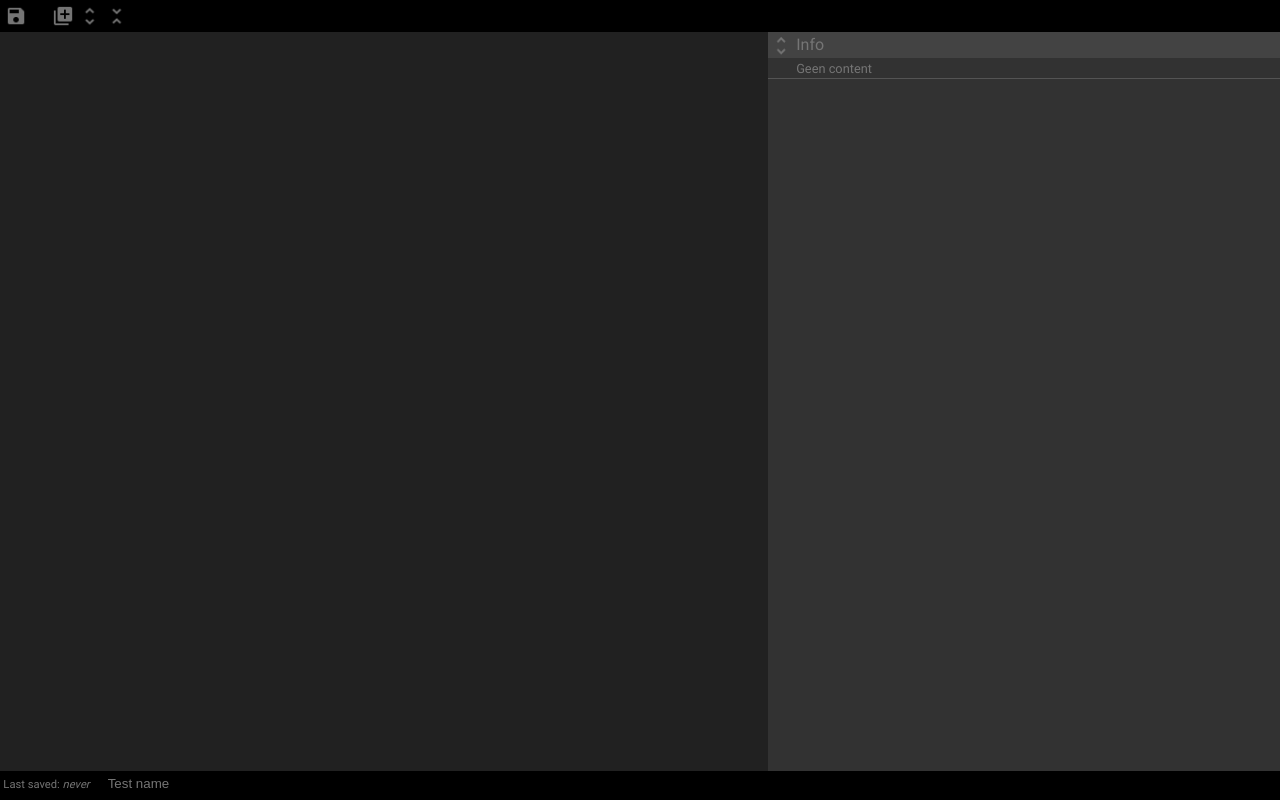
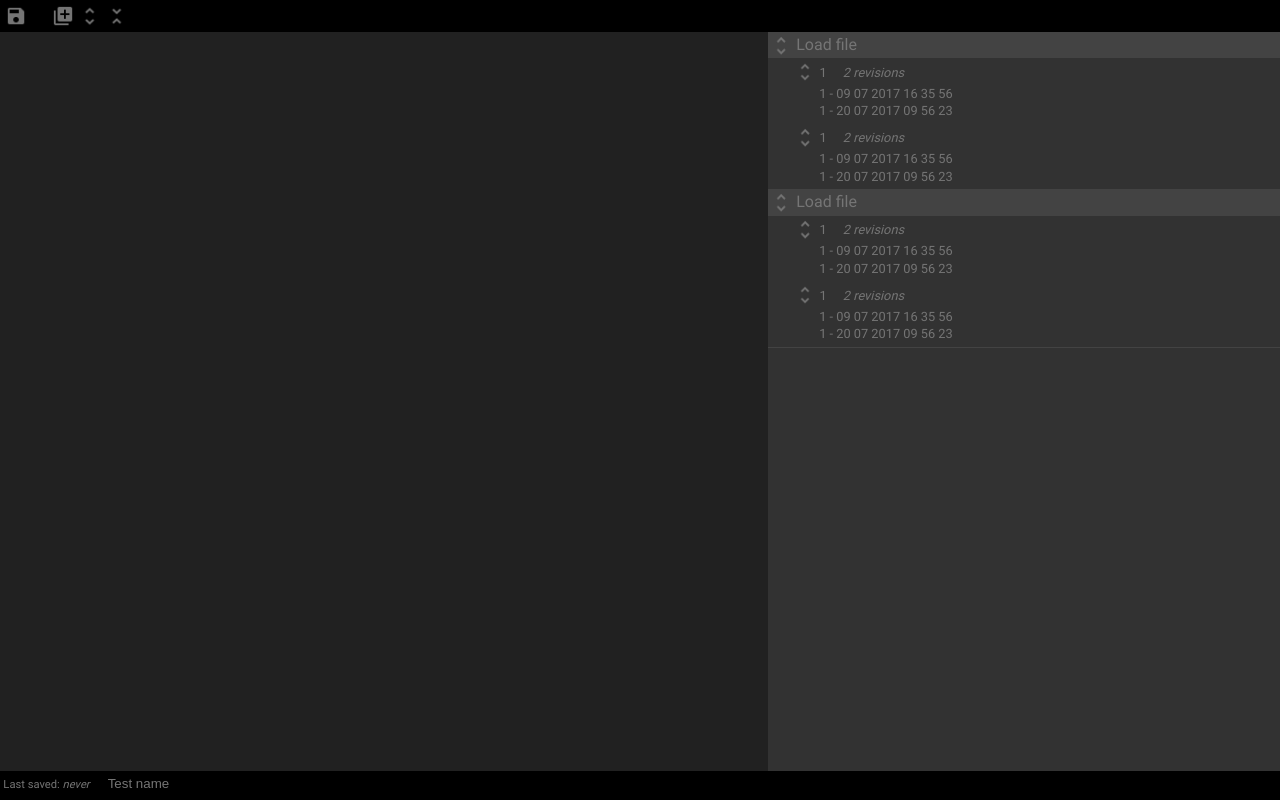
Before and after one commit to BaasS96/wieisdemoltest, a PHP site: page /testeditor.php in a window 1280 px wide. Run offline with PHP 8.4, Linux system fonts and the light colour scheme.

Commit message:
Layout: rightpanel build one.one

```diff
--- a/style/testeditor.css
+++ b/style/testeditor.css
@@ -50,7 +50,7 @@ html {
 .rightpanel {
     width: 100%;
     height: auto;
-    border-bottom: 1px solid #545454;
+    border-bottom: 1px solid #434343;
     display: block;
     color: #757575;
     transition: color 0.3s ease;
@@ -65,11 +65,36 @@ html {
     font-size: 1em;
 }
 .rightpanel_content {
-    padding-left: 2.2em;
+    padding-left: 2em;
+    font-size: 0.8em;
+}
+.rightpanel_content_italic {
+    font-style: italic;
+}
+.rightpanel_subcontentholder {
+    display: block;
     padding-bottom: 0.2em;
     padding-top: 0.2em;
-    padding-bottom: 0.2em;
-    font-size: 0.8em;
+    transition: background-color 0.3s ease;
+}
+.rightpanel_subcontentholder:hover {
+    background-color: #212121;
+}
+.rightpanel_sub_subcontentholder {
+    display: block;
+    margin-left: 2em;
+    margin-bottom: 0.2em;
+    margin-top: 0.2em;
+    transition: color 0.3s ease;
+}
+.rightpanel_sub_subcontentholder:hover {
+    color: #CCCCFF;
+}
+.rightpanel_subcontentholder_content {
+    transition: color 0.3s ease;
+}
+.rightpanel_subcontentholder_content:hover {
+    color: #AAAAFF;
 }
 #editorfooter {
     flex: 0;
--- a/testeditor.php
+++ b/testeditor.php
@@ -29,10 +29,57 @@
                         <div class="rightpanel">
                             <div class="rightpanel_header">
                                 <button type="button" class="showall_icon" title="Show all questions" onclick="showall();">&nbsp;</button>
-                                <span class="rightpanel_header_text">Info</span>
+                                <span class="rightpanel_header_text">Load file</span>
                             </div>
                             <div class="rightpanel_content">
-                                Geen content
+                                <div class="rightpanel_subcontentholder">
+                                    <button type="button" class="showall_icon" title="Show all questions" onclick="showall();">&nbsp;</button>
+                                    <span id="testname" class="rightpanel_subcontentholder_content">1 &emsp;<span class="rightpanel_content_italic">2 revisions</span></span>
+                                    <div class="rightpanel_sub_subcontentholder">
+                                        1 - 09 07 2017 16 35 56
+                                    </div>
+                                    <div class="rightpanel_sub_subcontentholder">
+                                        1 - 20 07 2017 09 56 23
+                                    </div>
+                                </div>
+                                <div class="rightpanel_subcontentholder">
+                                    <button type="button" class="showall_icon" title="Show all questions" onclick="showall();">&nbsp;</button>
+                                    <span id="testname">1 &emsp;<span class="rightpanel_content_italic">2 revisions</span></span>
+                                    <div class="rightpanel_sub_subcontentholder">
+                                        1 - 09 07 2017 16 35 56
+                                    </div>
+                                    <div class="rightpanel_sub_subcontentholder">
+                                        1 - 20 07 2017 09 56 23
+                                    </div>
+                                </div>
+                            </div>
+                        </div>
+                        <div class="rightpanel">
+                            <div class="rightpanel_header">
+                                <button type="button" class="showall_icon" title="Show all questions" onclick="showall();">&nbsp;</button>
+                                <span class="rightpanel_header_text">Load file</span>
+                            </div>
+                            <div class="rightpanel_content">
+                                <div class="rightpanel_subcontentholder">
+                                    <button type="button" class="showall_icon" title="Show all questions" onclick="showall();">&nbsp;</button>
+                                    <span id="testname" class="rightpanel_subcontentholder_content">1 &emsp;<span class="rightpanel_content_italic">2 revisions</span></span>
+                                    <div class="rightpanel_sub_subcontentholder">
+                                        1 - 09 07 2017 16 35 56
+                                    </div>
+                                    <div class="rightpanel_sub_subcontentholder">
+                                        1 - 20 07 2017 09 56 23
+                                    </div>
+                                </div>
+                                <div class="rightpanel_subcontentholder">
+                                    <button type="button" class="showall_icon" title="Show all questions" onclick="showall();">&nbsp;</button>
+                                    <span id="testname">1 &emsp;<span class="rightpanel_content_italic">2 revisions</span></span>
+                                    <div class="rightpanel_sub_subcontentholder">
+                                        1 - 09 07 2017 16 35 56
+                                    </div>
+                                    <div class="rightpanel_sub_subcontentholder">
+                                        1 - 20 07 2017 09 56 23
+                                    </div>
+                                </div>
                             </div>
                         </div>
                     </div>
```
